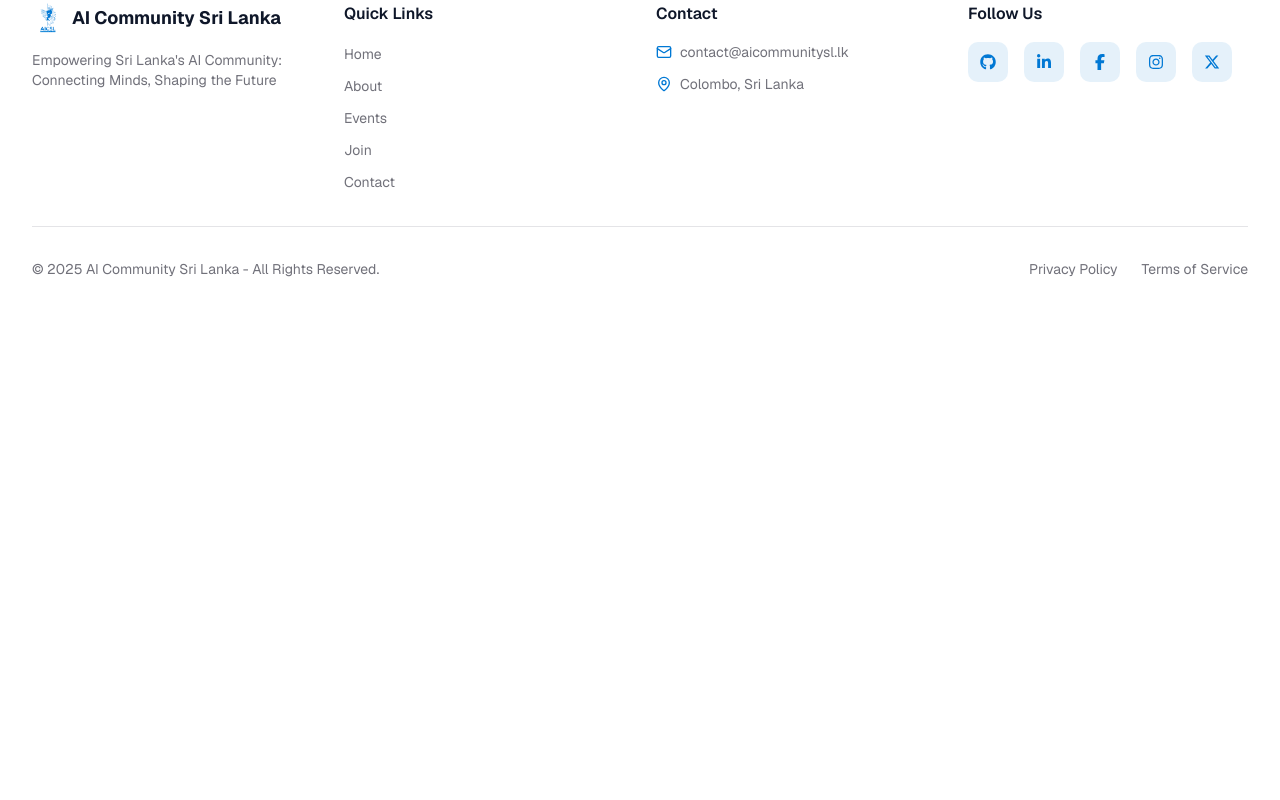
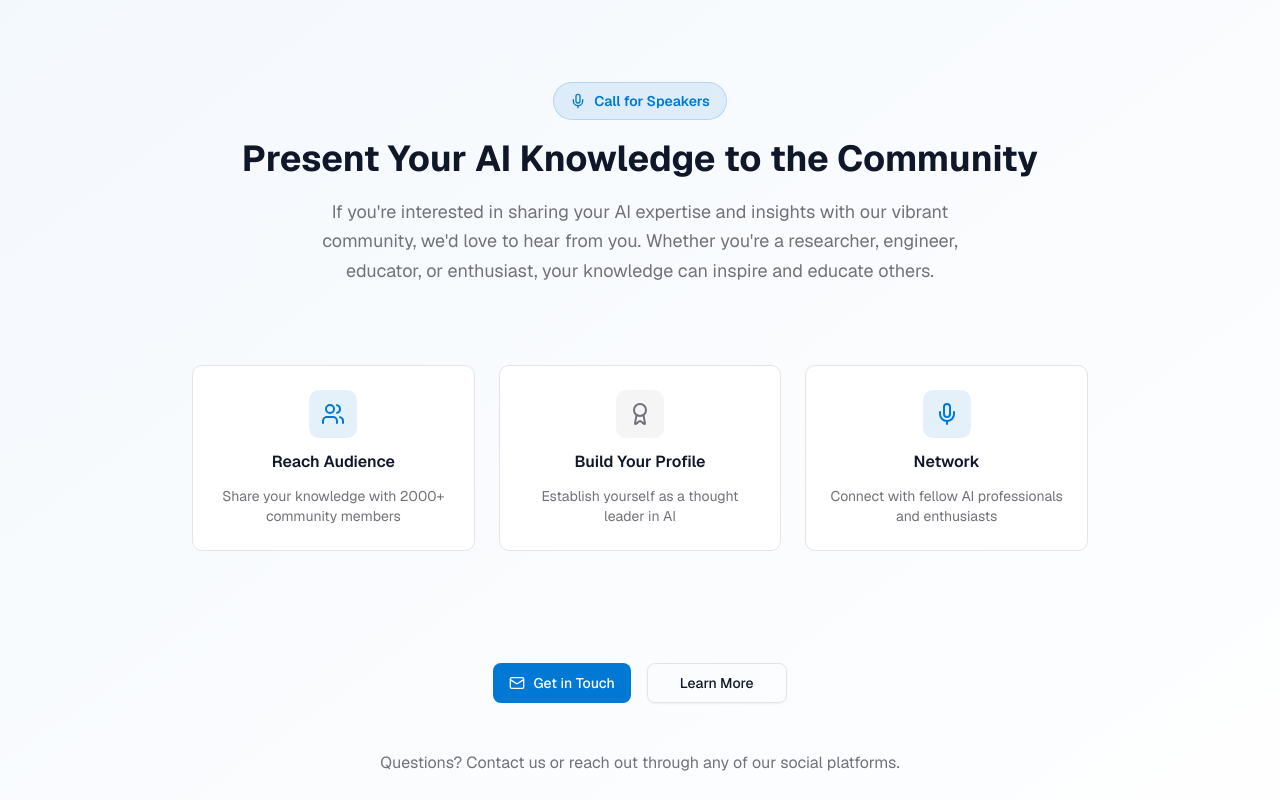
Before and after one commit to aicommunitysl/aicommunitysl-website, a Next.js app: page /join in a window 1280 px wide. Shown: the part 1560-2360 px from the top of the page. Before the commit the page ends 1887 px from the top, so only its background shows below. Built offline with nearby package versions, Linux system fonts and the light colour scheme.

Commit message:
feat(join): Add call for speakers section (refs #1)

```diff
--- a/app/join/page.tsx
+++ b/app/join/page.tsx
@@ -4,6 +4,7 @@
 import { Footer } from "@/components/footer";
 import { JoinHero } from "@/components/join/join-hero";
 import { OurCommunityLinks } from "@/components/join/our-community-links";
+import { CallForSpeakers } from "@/components/join/call-for-speakers";
 
 export const metadata: Metadata = metadataJoin;
 
@@ -18,6 +19,7 @@
             <OurCommunityLinks />
           </div>
         </div>
+        <CallForSpeakers />
       </main>
       <Footer />
     </div>
--- /dev/null
+++ b/components/join/call-for-speakers.tsx
@@ -0,0 +1,87 @@
+"use client";
+
+import Link from "next/link";
+import { Mic, Users, Award, Mail } from "lucide-react";
+import { Button } from "@/components/ui/button";
+
+export function CallForSpeakers() {
+  return (
+    <section className="py-20 md:py-32 px-4 sm:px-6 lg:px-8 bg-linear-to-br from-primary/5 to-accent/5 border-t border-border">
+      <div className="max-w-4xl mx-auto text-center space-y-12 animate-fade-in">
+        <div className="space-y-4">
+          <div className="inline-flex items-center gap-2 px-4 py-2 rounded-full bg-primary/10 text-primary border border-primary/20">
+            <Mic size={16} />
+            <span className="text-sm font-semibold">Call for Speakers</span>
+          </div>
+          <h2 className="text-3xl md:text-4xl font-bold leading-tight text-balance">
+            Present Your AI Knowledge to the Community
+          </h2>
+          <p className="text-lg text-muted-foreground leading-relaxed max-w-2xl mx-auto">
+            If you&apos;re interested in sharing your AI expertise and insights
+            with our vibrant community, we&apos;d love to hear from you. Whether
+            you&apos;re a researcher, engineer, educator, or enthusiast, your
+            knowledge can inspire and educate others.
+          </p>
+        </div>
+
+        {/* Benefits */}
+        <div className="grid grid-cols-1 md:grid-cols-3 gap-6 py-8">
+          <div className="p-6 rounded-lg bg-card border border-border space-y-3">
+            <div className="w-12 h-12 rounded-lg bg-primary/10 flex items-center justify-center mx-auto">
+              <Users size={24} className="text-primary" />
+            </div>
+            <h3 className="font-semibold text-foreground">Reach Audience</h3>
+            <p className="text-sm text-muted-foreground">
+              Share your knowledge with 2000+ community members
+            </p>
+          </div>
+
+          <div className="p-6 rounded-lg bg-card border border-border space-y-3">
+            <div className="w-12 h-12 rounded-lg bg-accent/90 flex items-center justify-center mx-auto">
+              <Award size={24} className="text-muted-foreground" />
+            </div>
+            <h3 className="font-semibold text-foreground">
+              Build Your Profile
+            </h3>
+            <p className="text-sm text-muted-foreground">
+              Establish yourself as a thought leader in AI
+            </p>
+          </div>
+
+          <div className="p-6 rounded-lg bg-card border border-border space-y-3">
+            <div className="w-12 h-12 rounded-lg bg-primary/10 flex items-center justify-center mx-auto">
+              <Mic size={24} className="text-primary" />
+            </div>
+            <h3 className="font-semibold text-foreground">Network</h3>
+            <p className="text-sm text-muted-foreground">
+              Connect with fellow AI professionals and enthusiasts
+            </p>
+          </div>
+        </div>
+
+        <div className="flex flex-col sm:flex-row gap-4 justify-center pt-8">
+          <Link href="/contact">
+            <Button size="lg" className="px-8 cursor-pointer gap-2">
+              <Mail size={18} />
+              Get in Touch
+            </Button>
+          </Link>
+          <Link href="/">
+            <Button
+              size="lg"
+              variant="outline"
+              className="px-8 bg-transparent cursor-pointer"
+            >
+              Learn More
+            </Button>
+          </Link>
+        </div>
+
+        <p className="text-muted-foreground text-base">
+          Questions? Contact us or reach out through any of our social
+          platforms.
+        </p>
+      </div>
+    </section>
+  );
+}
```
